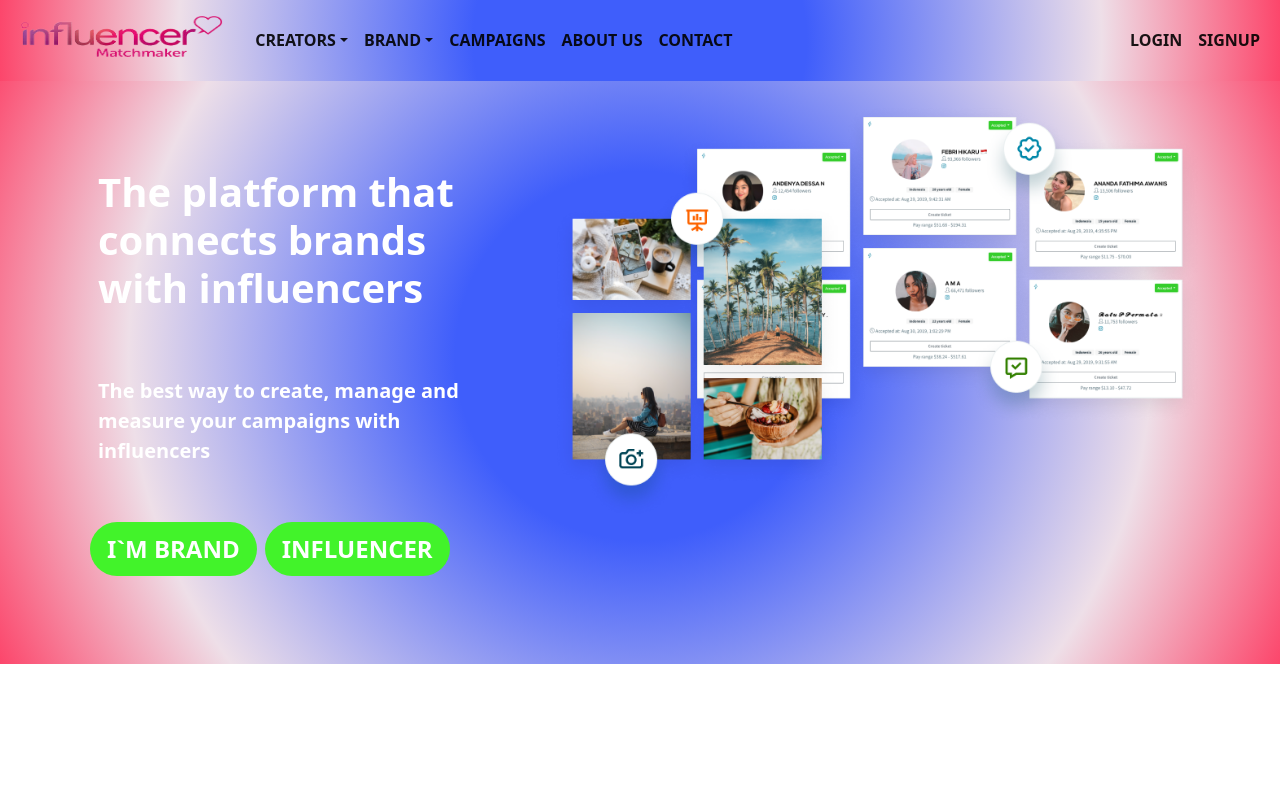
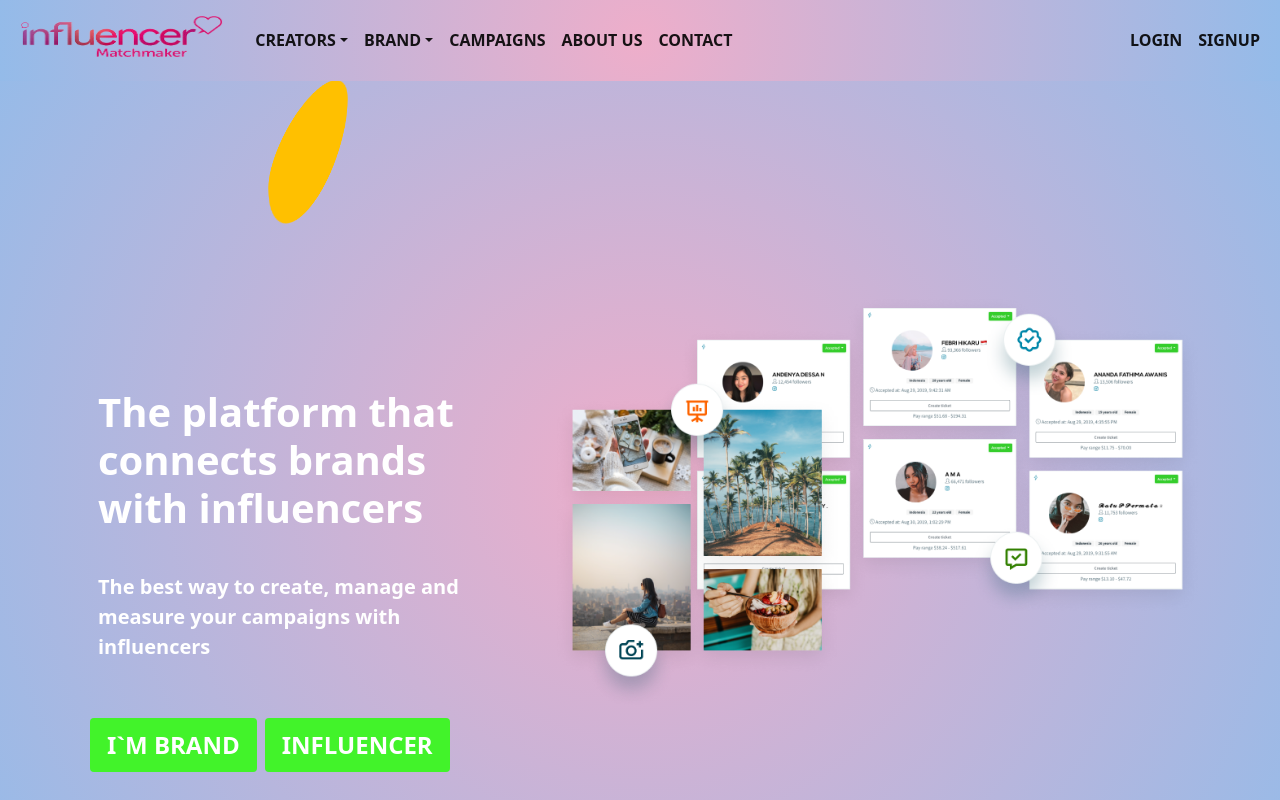
Before and after one commit to mhmalvi/influencerhub-server, a Next.js app in the folder application/frontend/: page / in a window 1280 px wide. Shown: the top 800 px of the page. Built offline with nearby package versions, Linux system fonts and the light colour scheme.

Commit message:
header animation added

```diff
--- a/application/frontend/component/home/overview/homeOverview1/HomeOverview1.js
+++ b/application/frontend/component/home/overview/homeOverview1/HomeOverview1.js
@@ -9,12 +9,12 @@ function HomeOverview1() {
       </h3>
       <section className="container my-3">
         <div className="row align-items-center">
-          <section className="col-7 ">
+          <section className="col-md-7 ">
             <div className="my-4 py-2">
               <Image src={OverViewImage1} alt="Picture of the author" />
             </div>
           </section>
-          <section className="col-5 ">
+          <section className="col-md-5 ">
             <div className="  my-4 py-2">
               <h3
                 className="my-4 py-2   fs-2   fw-bolder  whileHover={{
--- a/application/frontend/component/home/overview/homeOverview2/HomeOverview2.js
+++ b/application/frontend/component/home/overview/homeOverview2/HomeOverview2.js
@@ -6,7 +6,7 @@ function HomeOverview2() {
     <section className="text-white">
       <section className="container   ">
         <div className="row align-items-center">
-          <section className="col-5 ">
+          <section className="col-md-5 ">
             <div className="  my-4 py-2">
               <h3
                 className="my-4 py-2   fs-2   fw-bolder  whileHover={{
@@ -25,7 +25,7 @@ function HomeOverview2() {
               </p>
             </div>
           </section>
-          <section className="col-7 ">
+          <section className="col-md-7 ">
             <div className="my-4 py-2">
               <Image src={OverViewImage2} alt="Picture of the author" />
             </div>
--- a/application/frontend/component/home/overview/homeOverview3/HomeOverview3.js
+++ b/application/frontend/component/home/overview/homeOverview3/HomeOverview3.js
@@ -9,12 +9,12 @@ function HomeOverview3() {
       </h3> */}
       <section className="container ">
         <div className="row align-items-center">
-          <section className="col-7 ">
+          <section className="col-md-7 ">
             <div className="my-4 py-2">
               <Image src={OverViewImage3} alt="Picture of the author" />
             </div>
           </section>
-          <section className="col-5 ">
+          <section className="col-md-5 ">
             <div className="  my-4 py-2">
               <h3
                 className="my-4 py-2   fs-2   fw-bolder  whileHover={{
--- a/application/frontend/component/home/overview/homeOverview4/HomeOverview4.js
+++ b/application/frontend/component/home/overview/homeOverview4/HomeOverview4.js
@@ -6,7 +6,7 @@ function HomeOverview4() {
     <section className="text-white">
       <section className="container   ">
         <div className="row align-items-center">
-          <section className="col-5 ">
+          <section className="col-md-5 ">
             <div className="  my-4 py-2">
               <h3
                 className="my-4 py-2   fs-2   fw-bolder  whileHover={{
@@ -25,7 +25,7 @@ function HomeOverview4() {
               </p>
             </div>
           </section>
-          <section className="col-7 ">
+          <section className="col-md-7 ">
             <div className="my-4 py-2">
               <Image src={OverViewImage4} alt="Picture of the author" />
             </div>
--- a/application/frontend/component/home/overview/homeOverview5/HomeOverview5.js
+++ b/application/frontend/component/home/overview/homeOverview5/HomeOverview5.js
@@ -9,12 +9,12 @@ function HomeOverview5() {
       </h3> */}
       <section className="container  ">
         <div className="row align-items-center">
-          <section className="col-7 ">
+          <section className="col-md-7 ">
             <div className="my-4 py-2">
               <Image src={OverViewImage5} alt="Picture of the author" />
             </div>
           </section>
-          <section className="col-5 ">
+          <section className="col-md-5 ">
             <div className="  my-4 py-2">
               <h3
                 className="my-4 py-2   fs-2   fw-bolder  whileHover={{
--- a/application/frontend/component/home/slider/Slider.js
+++ b/application/frontend/component/home/slider/Slider.js
@@ -1,20 +1,35 @@
-import React from "react";
+import React, { useRef } from "react";
 import Image from "next/image";
 import HeaderHomeImage from "../../../public/images/home/narrators-influencer-marketing-platform.png";
-import { motion } from "framer-motion";
+import { motion, useAnimationFrame, useSpring } from "framer-motion";
 function Slider() {
+  //framer motion
+  const ref = useRef(null);
+
+  useAnimationFrame((t) => {
+    const rotate = Math.sin(t / 10000) * 200;
+    const y = (1 + Math.sin(t / 1000)) * -50;
+    ref.current.style.transform = `translateY(${y}px) rotateX(${rotate}deg) rotateY(${rotate}deg)`;
+  });
   return (
-    <section className="header-bg   text-white ">
-      <div className="container my-5 ">
-        <div className="row ">
+    <motion.div
+      initial={{ y: -250, opacity: 0 }}
+      animate={{ y: -10, opacity: 1 }}
+      transition={{
+        delay: 0.3,
+        duration: 3,
+        type: "spring",
+        stiffness: 100,
+        scale: 1.5,
+      }}
+      className="header-bg   text-white  "
+    >
+      <div className="container   my-5 py-3  ">
+        <div className="row my-5 align-items-center ">
           <section className="col-sm-5 my-4 py-2 ">
+            <motion.div className="circle m-auto " ref={ref}></motion.div>
             <div className="my-4 py-2">
-              <h1
-                className="my-4 py-2 p-3 fs-1 my-5   fw-bolder  whileHover={{
-                    scale: 1.3,
-                    transition: { duration: 2 },
-                  }} "
-              >
+              <h1 className="my-4 py-2 p-3 fs-1    fw-bolder  ">
                 The platform that connects brands with influencers
               </h1>
               <p className="my-4 py-2 p-3 fs-5 fw-bolder">
@@ -23,21 +38,11 @@ function Slider() {
               </p>
 
               <div>
-                {/* <motion.button
-                  className="ms-2 my-4 py-2 p-3 fs-5 fw-bolder text-warning"
-                  whileHover={{
-                    scale: 1.3,
-                    transition: { duration: 2 },
-                  }}
-                  whileTap={{ scale: 0.7 }}
-                >
-                  I`M A Brand
-                </motion.button> */}
                 <div className="d-flex">
-                  <button className="btn btn-bg-color rounded-pill text-white  ms-2 my-4 py-2 p-3 fs-4 fw-bolder  ml-5">
+                  <button className="btn btn-bg-color   text-white  ms-2 my-4 py-2 p-3 fs-4 fw-bolder  ml-5">
                     I`M BRAND
                   </button>
-                  <button className="btn btn-bg-color rounded-pill text-white  ms-2 my-4 py-2 p-3 fs-4 fw-bolder  ml-5">
+                  <button className="btn btn-bg-color   text-white  ms-2 my-4 py-2 p-3 fs-4 fw-bolder  ml-5">
                     INFLUENCER
                   </button>
                 </div>
@@ -49,7 +54,7 @@ function Slider() {
           </section>
         </div>
       </div>
-    </section>
+    </motion.div>
   );
 }
 
--- a/application/frontend/component/home/videoIntroducing/VideoIntroducing.js
+++ b/application/frontend/component/home/videoIntroducing/VideoIntroducing.js
@@ -6,16 +6,16 @@ function VideoIntroducing() {
     <section className=" ">
       <section className="container my-3">
         <div className="row align-items-center">
-          <section className="col-6 ">
+          <section className="col-md-6 ">
             <div className="my-4 py-2">
               <iframe
-                width="500"
+                className="w-100"
                 height="420"
                 src="https://www.youtube.com/embed/tgbNymZ7vqY"
               ></iframe>
             </div>
           </section>
-          <section className="col-6 ">
+          <section className="col-md-6 ">
             <div className=" my-3 py-1">
               <h1
                 className="my-3 py-1   fs-1     fw-bolder  whileHover={{
--- a/application/frontend/styles/globals.css
+++ b/application/frontend/styles/globals.css
@@ -279,13 +279,20 @@ button:hover:after {
     circle,
     rgba(63, 94, 251, 1) 0%,
     rgba(252, 70, 107, 1) 100%
-  ) !important; */
-  background: rgb(63, 94, 251);
+  ) !important;
+  /* background: rgb(63, 94, 251);
   background: radial-gradient(
     circle,
     rgba(63, 94, 251, 1) 26%,
     rgba(238, 223, 232, 1) 72%,
     rgba(252, 70, 107, 1) 100%
+  ); */
+  width: 100%;
+  background: rgb(238, 174, 202);
+  background: radial-gradient(
+    circle,
+    rgba(238, 174, 202, 1) 0%,
+    rgba(148, 187, 233, 1) 100%
   );
 }
 .btn-bg-color {
@@ -363,3 +370,23 @@ button:hover:after {
   color: #6c83a2;
 }
 /* testimonial end */
+.circle {
+  display: block;
+
+  /* border-radius: 50%;
+  height: 100px;
+  width: 100px;
+  margin: 0;
+  background: rgb(34, 193, 195);
+  background: linear-gradient(
+    0deg,
+    rgba(34, 193, 195, 1) 0%,
+    rgba(253, 187, 45, 1) 100%
+  ); */
+  width: 136px;
+  height: 190px;
+  background: #ffc000;
+  display: block;
+  -webkit-border-radius: 63px 63px 63px 63px / 108px 108px 72px 72px;
+  border-radius: 50% 50% 50% 50% / 60% 60% 40% 40%;
+}
```
Also changed, not shown: application/frontend/component/home/mapview/Mapview.js (+5 -5 lines).
